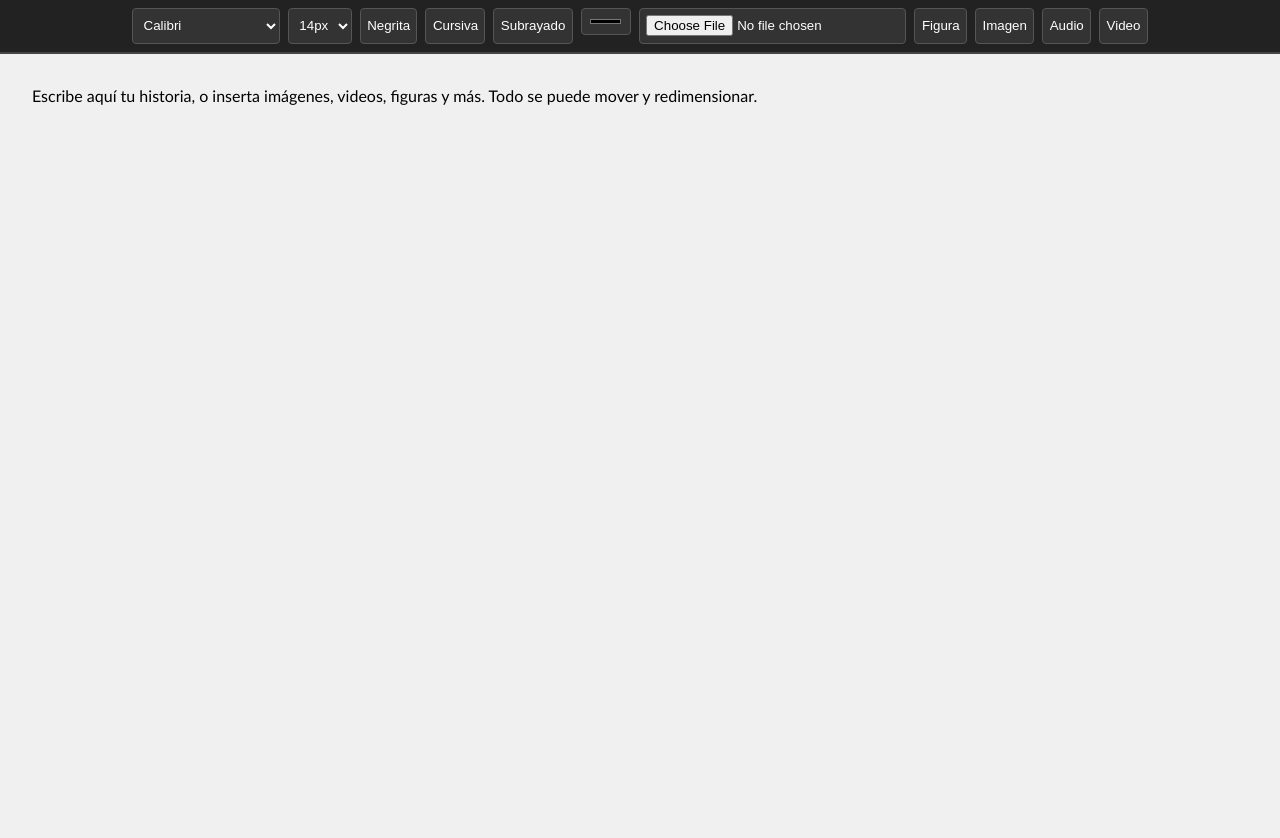
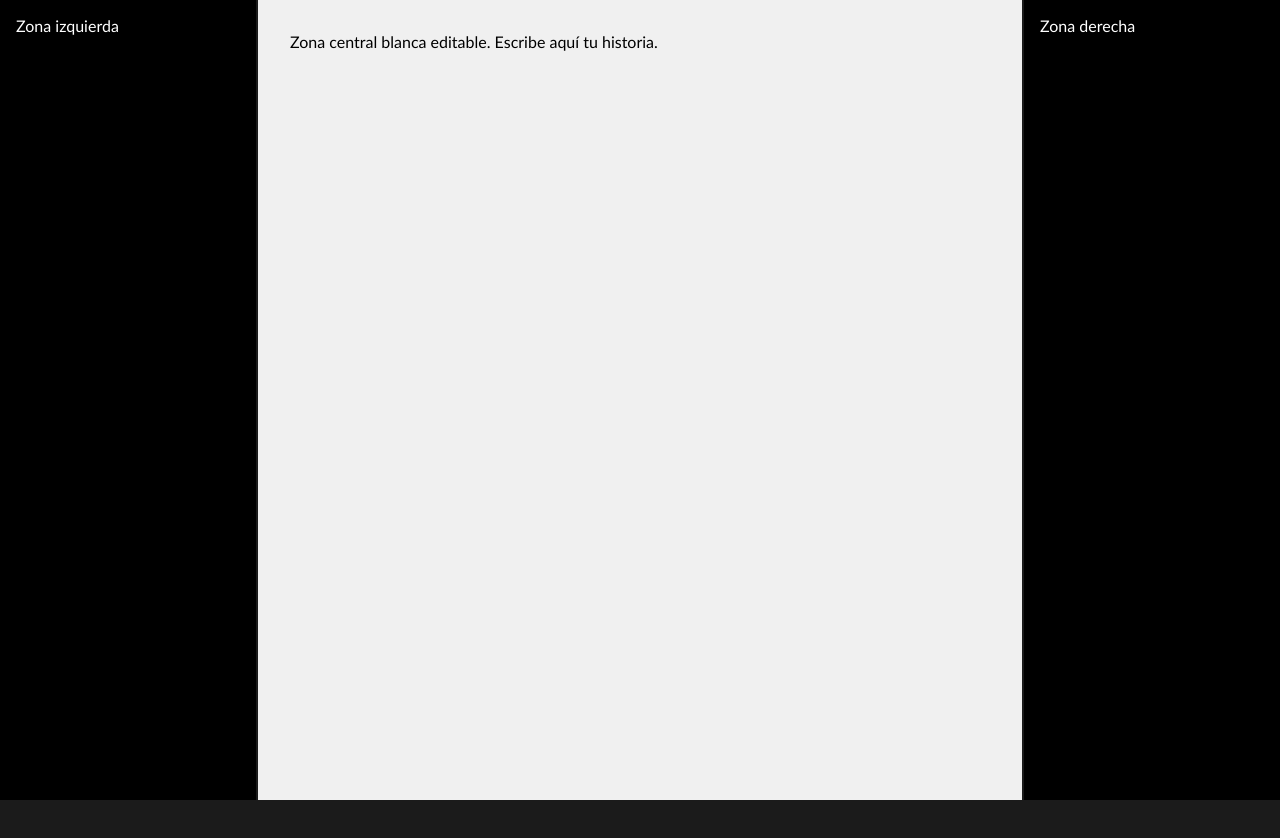
Before and after one commit to Dectruc2070/historiasepicas, a plain HTML site: page crear.html in a window 1280 px wide. After the commit the page ends 800 px from the top, so only its background shows below. Drawn offline with Linux system fonts and the light colour scheme.

Commit message:
Add files via upload

```diff
--- a/crear.html
+++ b/crear.html
@@ -2,38 +2,19 @@
 <!DOCTYPE html>
 <html lang="es">
 <head>
-    <meta charset="UTF-8">
-    <title>Editor Completo</title>
-    <link rel="stylesheet" href="style.css">
-    <script defer src="editor.js"></script>
+  <meta charset="UTF-8">
+  <title>Editor con Estructura Unificada</title>
+  <link rel="stylesheet" href="style.css">
 </head>
 <body>
-    <div class="toolbar">
-        <select id="fuente" onchange="cambiarFuente()">
-            <option value="Calibri">Calibri</option>
-            <option value="Times New Roman">Times New Roman</option>
-            <option value="Arial">Arial</option>
-            <option value="Verdana">Verdana</option>
-            <option value="Courier New">Courier New</option>
-        </select>
-        <select id="tamano" onchange="cambiarTamano()">
-            <option value="14px">14px</option>
-            <option value="18px">18px</option>
-            <option value="24px">24px</option>
-            <option value="32px">32px</option>
-        </select>
-        <button onclick="formato('bold')">Negrita</button>
-        <button onclick="formato('italic')">Cursiva</button>
-        <button onclick="formato('underline')">Subrayado</button>
-        <input type="color" id="color" onchange="cambiarColor()">
-        <input type="file" accept=".txt" onchange="abrirArchivo(event)">
-        <button onclick="insertar('figura')">Figura</button>
-        <button onclick="insertar('imagen')">Imagen</button>
-        <button onclick="insertar('audio')">Audio</button>
-        <button onclick="insertar('video')">Video</button>
+  <div class="contenedor-editor">
+    <div class="columna izquierda">Zona izquierda</div>
+    <div class="separador"></div>
+    <div class="zona-texto" contenteditable="true">
+      Zona central blanca editable. Escribe aquí tu historia.
     </div>
-    <div id="lienzo" contenteditable="true">
-        Escribe aquí tu historia, o inserta imágenes, videos, figuras y más. Todo se puede mover y redimensionar.
-    </div>
+    <div class="separador"></div>
+    <div class="columna derecha">Zona derecha</div>
+  </div>
 </body>
 </html>
--- a/style.css
+++ b/style.css
@@ -1,45 +1,38 @@
 
-body {
+body, html {
   margin: 0;
+  padding: 0;
   font-family: Calibri, sans-serif;
   background-color: #1b1b1b;
   color: white;
+  height: 100%;
 }
 
-.toolbar {
-    background: #222;
-    padding: 0.5rem;
+.contenedor-editor {
   display: flex;
-    flex-wrap: wrap;
-    gap: 0.5rem;
-    border-bottom: 2px solid #444;
-    justify-content: center;
+  min-height: 100vh;
+  align-items: flex-start;
 }
 
-.toolbar button, .toolbar select, .toolbar input[type=color], .toolbar input[type=file] {
-    background: #333;
-    color: white;
-    border: 1px solid #555;
-    padding: 0.4rem;
-    border-radius: 4px;
+.columna {
+  background-color: #000;
+  width: 20%;
+  padding: 1rem;
+  min-height: 100vh;
+  box-sizing: border-box;
 }
 
-#lienzo {
-    background: #f0f0f0;
+.zona-texto {
+  flex: 1;
+  background-color: #f0f0f0;
   color: black;
   padding: 2rem;
   min-height: 100vh;
+  box-sizing: border-box;
+  outline: none;
 }
 
-.editable {
-    position: relative;
-    display: inline-block;
-    border: 2px dashed transparent;
-    resize: both;
-    overflow: auto;
-    margin: 1rem;
+.separador {
+  width: 2px;
+  background-color: #888;
 }
-
-.editable.selected {
-    border-color: #00f;
-}
```
Lines whose indentation alone changed are shown as unchanged.
